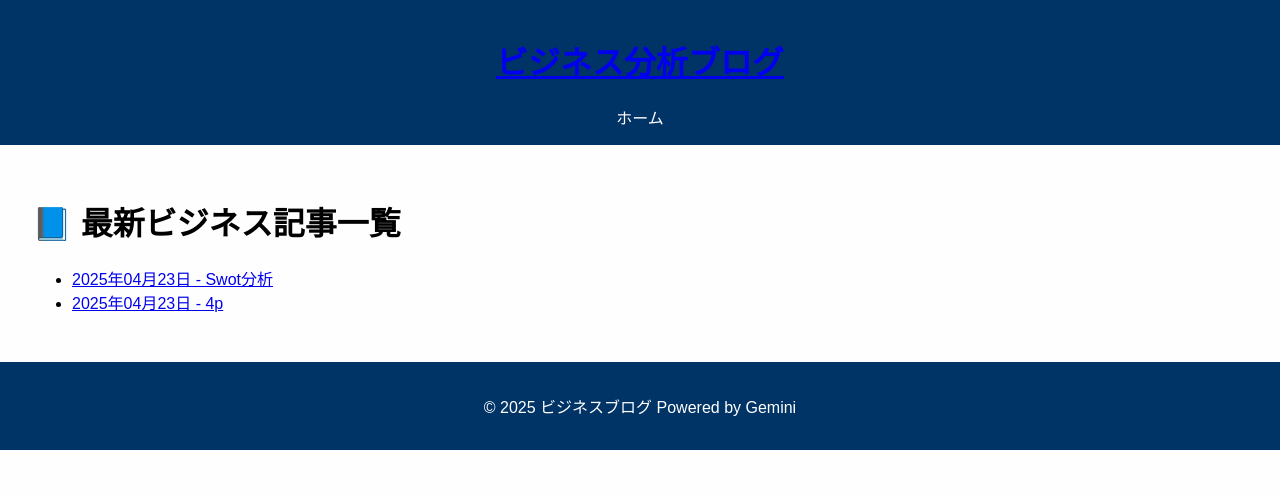
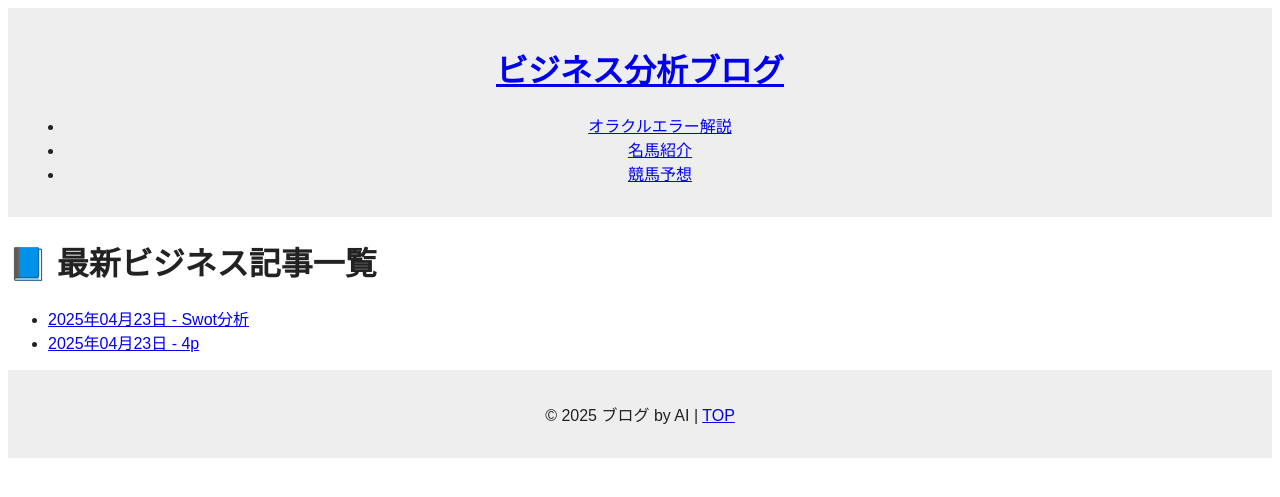
Before and after one commit to zin1985/new_business_blog, a Jekyll site: the page built from index.md, in a window 1280 px wide. Shown: the top 497 px of the page. Built offline with Jekyll 4.4.1, drawn with Linux system fonts in a browser that asks for light colours.

Commit message:
Add files via upload

```diff
--- a/_config.yml
+++ b/_config.yml
@@ -1,3 +1,8 @@
-title: ビジネス図解ブログ
-markdown: kramdown
-permalink: /:year/:month/:day/:title.html
+
+title: ビジネス分析ブログ
+description: PDCA、SWOT、4Pなどの手法を図解付きで解説
+baseurl: "/new_business_blog"
+theme: minima
+plugins:
+  - jekyll-feed
+  - jekyll-seo-tag
--- a/_layouts/default.html
+++ b/_layouts/default.html
@@ -1,23 +1,30 @@
+
 <!DOCTYPE html>
 <html lang="ja">
 <head>
   <meta charset="UTF-8">
-    <title>{{ page.title }}</title>
+  <title>{{ page.title }} - {{ site.title }}</title>
   <meta name="viewport" content="width=device-width, initial-scale=1">
-    <link rel="stylesheet" href="/assets/style.css">
+  <meta name="description" content="{{ page.description | default: site.description }}">
+  <link rel="stylesheet" href="{{ '/assets/css/style.css' | relative_url }}">
+  <link rel="stylesheet" href="{{ '/assets/css/main.css' | relative_url }}">
 </head>
 <body>
   <header>
-      <h1><a href="/">ビジネス分析ブログ</a></h1>
+    <h1><a href="{{ '/' | relative_url }}">{{ site.title }}</a></h1>
     <nav>
-        <a href="/">ホーム</a>
+      <ul>
+        <li><a href="https://zin1985.github.io/oracle_error/">オラクルエラー解説</a></li>
+        <li><a href="https://zin1985.github.io/meiba_blog/">名馬紹介</a></li>
+        <li><a href="https://zin1985.github.io/keiba-predictor_g/">競馬予想</a></li>
+      </ul>
     </nav>
   </header>
   <main>
     {{ content }}
   </main>
   <footer>
-      <p>&copy; 2025 ビジネスブログ Powered by Gemini</p>
+    <p>&copy; 2025 ブログ by AI | <a href="{{ '/' | relative_url }}">TOP</a></p>
   </footer>
 </body>
 </html>
--- /dev/null
+++ b/assets/css/main.css
@@ -0,0 +1 @@
+header, footer { background: #eee; padding: 1em; text-align: center; }
--- /dev/null
+++ b/assets/css/style.css
@@ -0,0 +1 @@
+body { font-family: sans-serif; background: #fff; color: #222; }
```
Lines whose indentation alone changed are shown as unchanged.
